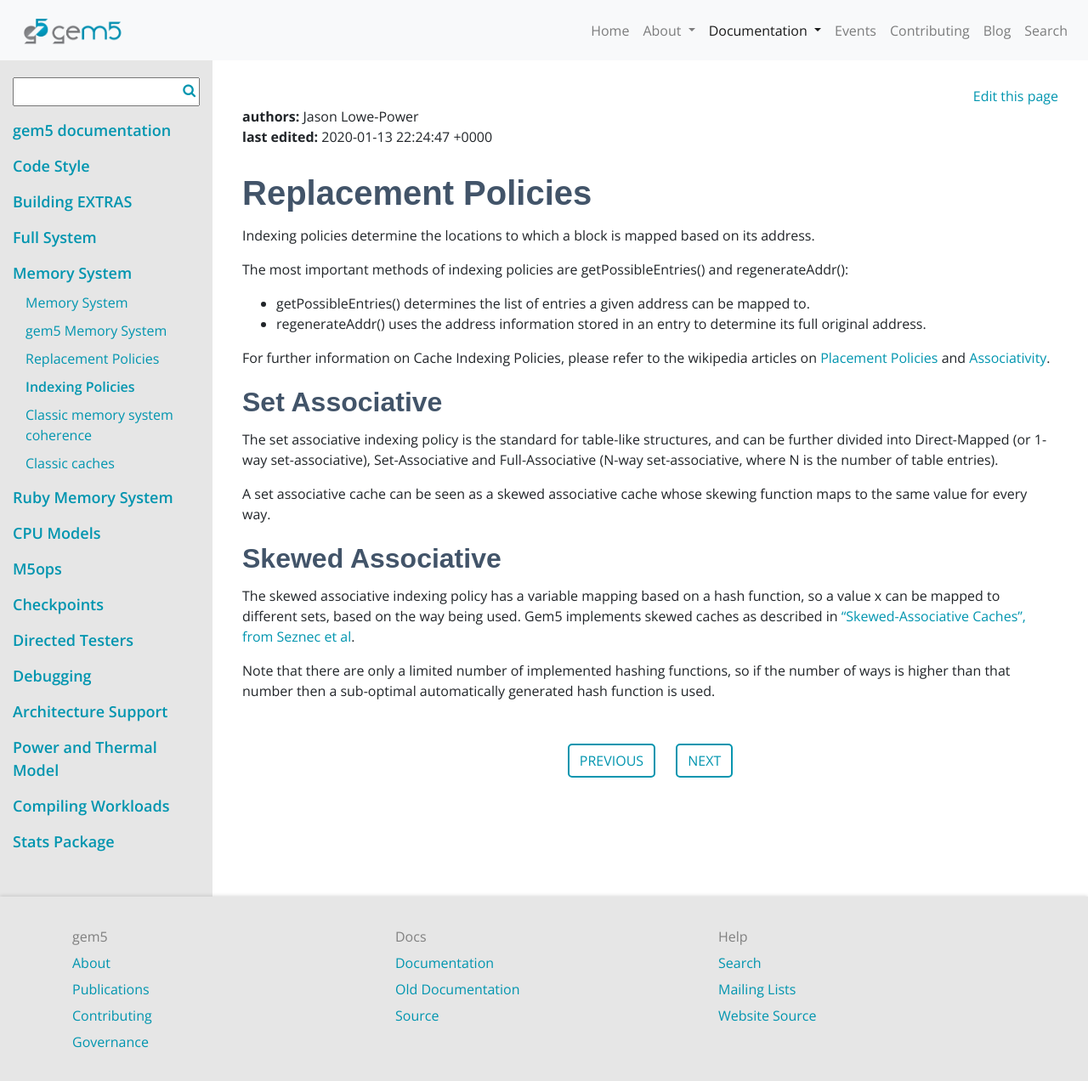
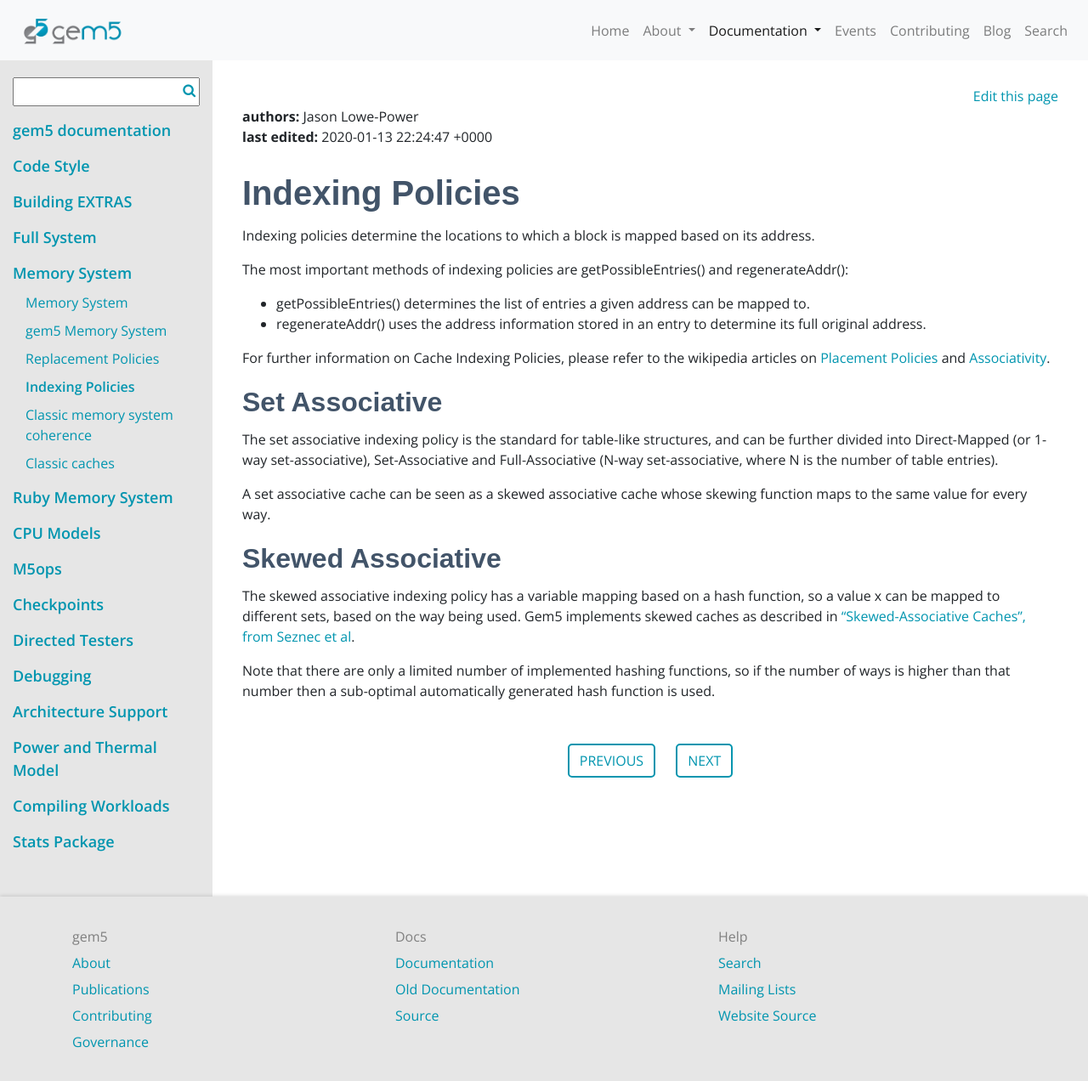
Before and after one commit to gem5/website, a Jekyll site: the page built from _pages/documentation/general_docs/memory_system/indexing_policies.md, in a window 1280 px wide and 1305 px high. Shown: the top 1272 px of the window at 85% size. Built offline with Jekyll 4.4.1, drawn with Linux system fonts in a browser that asks for light colours; nearby versions of some CDN libraries; some web fonts are replaced.

Commit message:
Header fixed: Replacement Policies -> Indexing Policies

```diff
--- a/_pages/documentation/general_docs/memory_system/indexing_policies.md
+++ b/_pages/documentation/general_docs/memory_system/indexing_policies.md
@@ -7,7 +7,7 @@
 author: Jason Lowe-Power
 ---
 
-# Replacement Policies
+# Indexing Policies
 
 Indexing policies determine the locations to which a block is mapped
 based on its address.
```
